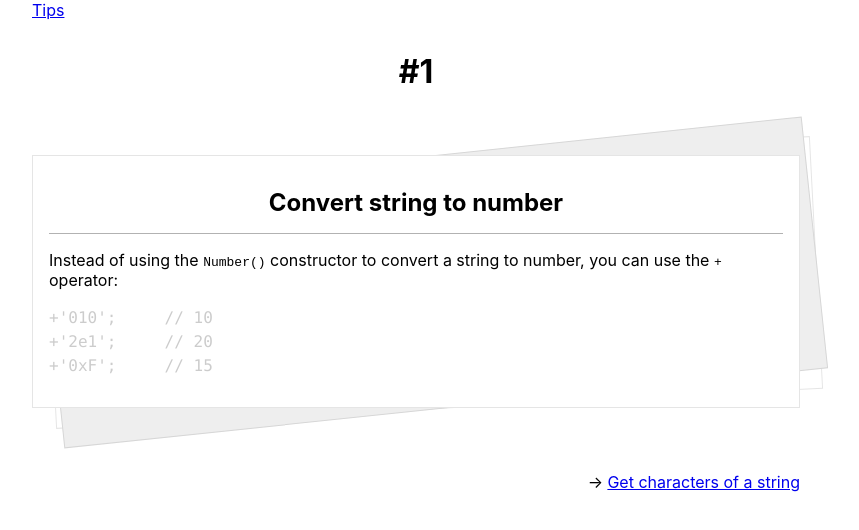
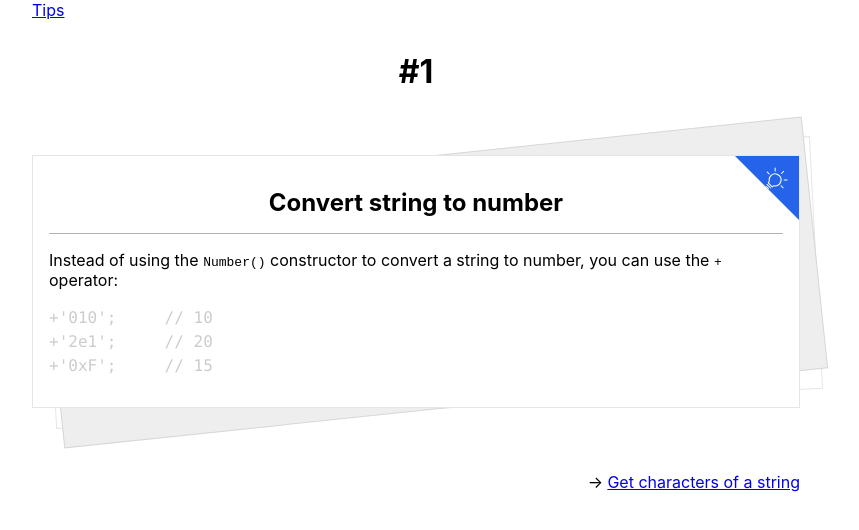
Before and after one commit to phuocng/frontend-tips, an Eleventy site: page posts/convert-string-to-number.md in a window 1280 px wide. Shown: the whole page, without its empty margins (224-1083 px from the left). Built offline with nearby package versions, Linux system fonts and the light colour scheme; Eleventy itself is replaced by a stand-in of ours; code samples lack their colours; files that its build step writes are made by us from their sources.

Commit message:
Add post category icon

```diff
--- a/_includes/layouts/post.njk
+++ b/_includes/layouts/post.njk
@@ -17,6 +17,39 @@ permalink: "/{{ page.fileSlug }}.html"
 
 <div class="post__content">
     <h1 class="post__title">{{ title }}</h1>
+    <div class="post__category post__category--{{ category }}">
+        <div class="post__icon">
+        {% if category == "tip" %}
+        <svg xmlns="http://www.w3.org/2000/svg" version="1.1" xmlns:xlink="http://www.w3.org/1999/xlink" xmlns:svgjs="http://svgjs.com/svgjs" viewBox="0 0 24 24" width="24" height="24">
+            <path d="M13.514 23.5L10.514 23.5" fill="none" stroke="currentColor" stroke-linecap="round" stroke-linejoin="round"></path>
+            <path d="M14.514 21.5L9.514 21.5" fill="none" stroke="currentColor" stroke-linecap="round" stroke-linejoin="round"></path>
+            <path d="M12.014 0.5L12.014 3.5" fill="none" stroke="currentColor" stroke-linecap="round" stroke-linejoin="round"></path>
+            <path d="M3.528 4.015L5.65 6.136" fill="none" stroke="currentColor" stroke-linecap="round" stroke-linejoin="round"></path>
+            <path d="M20.499 4.015L18.378 6.136" fill="none" stroke="currentColor" stroke-linecap="round" stroke-linejoin="round"></path>
+            <path d="M0.514 12.5L3.514 12.5" fill="none" stroke="currentColor" stroke-linecap="round" stroke-linejoin="round"></path>
+            <path d="M23.514 12.5L20.514 12.5" fill="none" stroke="currentColor" stroke-linecap="round" stroke-linejoin="round"></path>
+            <path d="M18.014,12.5a6,6,0,1,0-9.429,4.917,1,1,0,0,1,.429.821V19a.5.5,0,0,0,.5.5h5a.5.5,0,0,0,.5-.5v-.763a1,1,0,0,1,.429-.821A5.98,5.98,0,0,0,18.014,12.5Z" fill="none" stroke="currentColor" stroke-linecap="round" stroke-linejoin="round"></path>
+        </svg>
+        {% elif category == "trick" %}
+        <svg xmlns="http://www.w3.org/2000/svg" version="1.1" xmlns:xlink="http://www.w3.org/1999/xlink" xmlns:svgjs="http://svgjs.com/svgjs" viewBox="0 0 24 24" width="24" height="24">
+            <path d="M6.433,5.6l2.775.961L10.972,4.8a.613.613,0,0,1,1.061.452L12.1,8.38l2.8,1.1a.654.654,0,0,1-.08,1.237l-3.206.895-.9,3.207a.654.654,0,0,1-1.237.079l-1.1-2.8-3.132-.068a.613.613,0,0,1-.453-1.06L6.561,9.209,5.6,6.433A.662.662,0,0,1,6.433,5.6Z" fill="none" stroke="currentColor" stroke-linecap="round" stroke-linejoin="round"></path>
+            <path d="M12.246,11.441l10.779,9.588a1.414,1.414,0,1,1-2,2L11.441,12.246" fill="none" stroke="currentColor" stroke-linecap="round" stroke-linejoin="round"></path>
+            <path d="M0.5 9.5L2.5 9.5" fill="none" stroke="currentColor" stroke-linecap="round" stroke-linejoin="round"></path>
+            <path d="M9.5 0.5L9.5 2.5" fill="none" stroke="currentColor" stroke-linecap="round" stroke-linejoin="round"></path>
+            <path d="M2.5 1.5L2.5 3.5" fill="none" stroke="currentColor" stroke-linecap="round" stroke-linejoin="round"></path>
+            <path d="M3.5 2.5L1.5 2.5" fill="none" stroke="currentColor" stroke-linecap="round" stroke-linejoin="round"></path>
+            <path d="M3.5 15L3.5 17" fill="none" stroke="currentColor" stroke-linecap="round" stroke-linejoin="round"></path>
+            <path d="M4.5 16L2.5 16" fill="none" stroke="currentColor" stroke-linecap="round" stroke-linejoin="round"></path>
+            <path d="M15 3.5L17 3.5" fill="none" stroke="currentColor" stroke-linecap="round" stroke-linejoin="round"></path>
+            <path d="M16 4.5L16 2.5" fill="none" stroke="currentColor" stroke-linecap="round" stroke-linejoin="round"></path>
+        </svg>
+        {% else %}
+        <svg xmlns="http://www.w3.org/2000/svg" version="1.1" xmlns:xlink="http://www.w3.org/1999/xlink" xmlns:svgjs="http://svgjs.com/svgjs" viewBox="0 0 24 24" width="24" height="24">
+            <path d="M19.5,16.065h0a1.5,1.5,0,0,1,0,3h-1a1.5,1.5,0,0,1,0,3H12c-4,0-3-2-11-2v-9H4a7.949,7.949,0,0,0,7.5-8c0-1.581,3-1.781,3,1.219a31.593,31.593,0,0,1-1,5.781h8a1.5,1.5,0,0,1,0,3h-1a1.5,1.5,0,0,1,0,3h-1" fill="none" stroke="currentColor" stroke-linecap="round" stroke-linejoin="round">
+        </svg>
+        {% endif %}
+        </div>
+    </div>
     {{ content | safe }}
 </div>
 
--- a/css/index.css
+++ b/css/index.css
@@ -75,3 +75,26 @@ body {
 .post__prev {
     text-align: left;
 }
+
+.post__category {
+    border-color: transparent;
+    border-style: solid;
+    border-width: 0px 4rem 4rem 0px;
+    color: #fff;
+    height: 4rem;
+    position: absolute;
+    right: 0;
+    top: 0;
+    width: 4rem;
+}
+.post__icon {
+    align-items: center;
+    display: flex;
+    justify-content: center;
+    height: 4rem;
+    transform: rotate(45deg) translate(0, -0.75rem);
+    width: 4rem;
+}
+.post__category--tip {
+    border-right-color: #2563EB;
+}
--- a/posts/convert-string-to-number.md
+++ b/posts/convert-string-to-number.md
@@ -1,5 +1,6 @@
 ---
 title: Convert string to number
+category: tip
 tags:
   - posts
 layout: layouts/post.njk
```
Also changed, not shown: posts/get-characters-of-a-string.md (+1 -0 lines).
